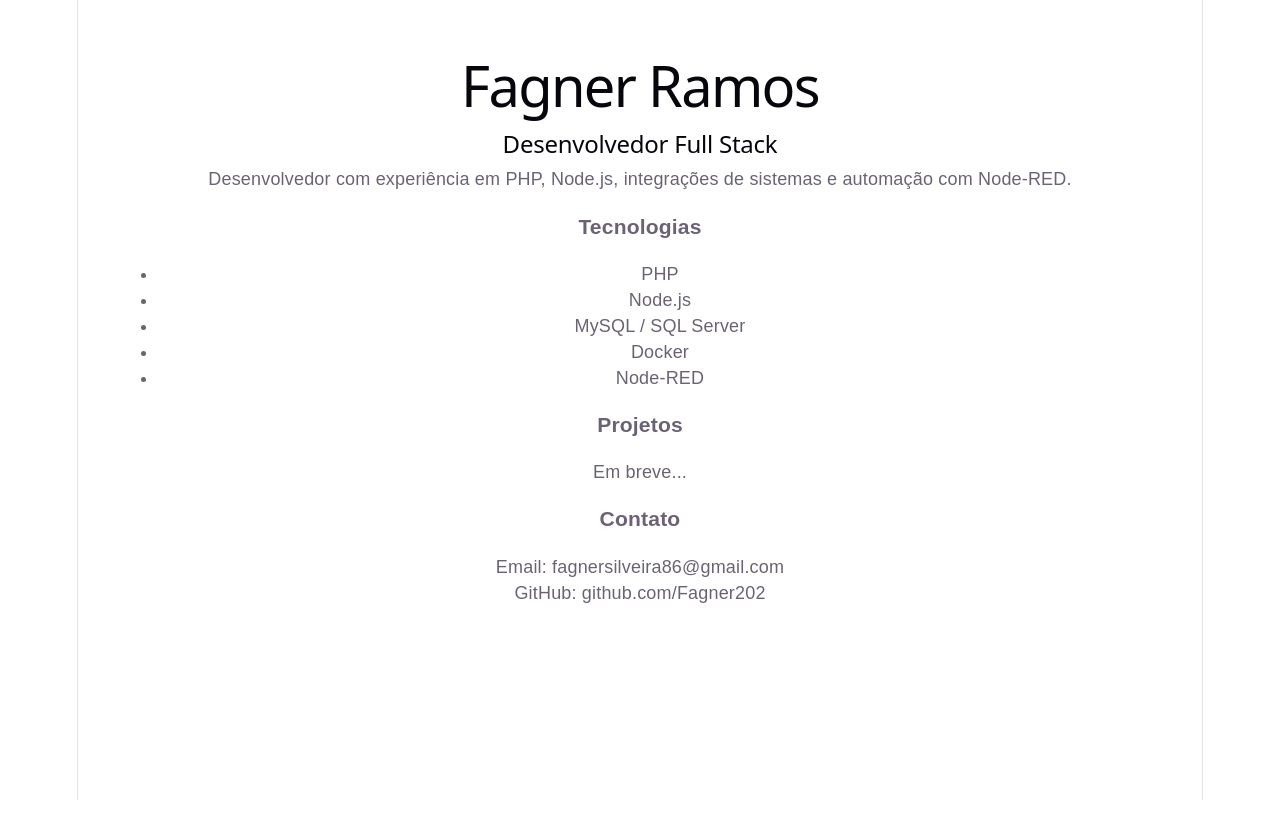
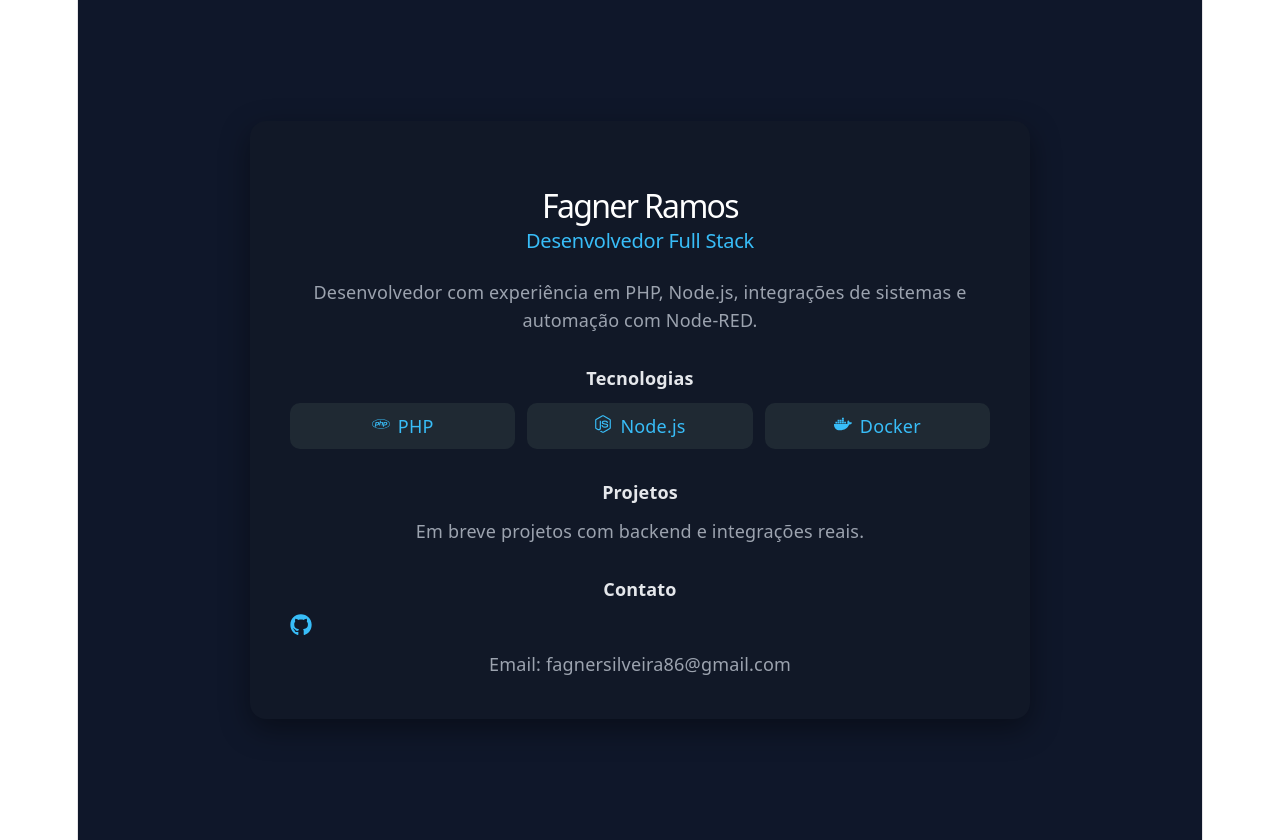
Before and after one commit to Fagner202/portifolio, a React (Vite) app: page / in a window 1280 px wide. Before the commit the page ends 800 px from the top, so only its background shows below. Built offline with nearby package versions, Linux system fonts and the light colour scheme.

Commit message:
. Melhorando layout inicial do portifólio

```diff
--- a/package.json
+++ b/package.json
@@ -11,7 +11,8 @@
   },
   "dependencies": {
     "react": "^19.2.4",
-    "react-dom": "^19.2.4"
+    "react-dom": "^19.2.4",
+    "react-icons": "^5.6.0"
   },
   "devDependencies": {
     "@eslint/js": "^9.39.4",
--- a/src/App.jsx
+++ b/src/App.jsx
@@ -1,40 +1,127 @@
 import { useState } from 'react'
-import reactLogo from './assets/react.svg'
-import viteLogo from './assets/vite.svg'
-import heroImg from './assets/hero.png'
+import { FaPhp, FaNodeJs, FaDocker, FaGithub } from "react-icons/fa";
+// import { SiMysql, SiMicrosoftsqlserver, SiNodered } from "react-icons/si";
 import './App.css'
 
+const techIcons = {
+  "PHP": <FaPhp />,
+  "Node.js": <FaNodeJs />,
+  // "MySQL": <SiMysql />,
+  // "SQL Server": <SiMicrosoftsqlserver />,
+  "Docker": <FaDocker />,
+  // "Node-RED": <SiNodered />,
+};
+
 function App() {
-  const [count, setCount] = useState(0)
+  return (
+    <div style={styles.container}>
+      <div style={styles.card}>
+        <h1 style={styles.name}>Fagner Ramos</h1>
+        <h2 style={styles.title}>Desenvolvedor Full Stack</h2>
 
-  return (
-    <>
-      <div style={{ padding: "40px", fontFamily: "Arial" }}>
-        <h1>Fagner Ramos</h1>
-        <h2>Desenvolvedor Full Stack</h2>
-
-        <p>
+        <p style={styles.text}>
           Desenvolvedor com experiência em PHP, Node.js, integrações de sistemas e automação com Node-RED.
         </p>
 
-        <h3>Tecnologias</h3>
-        <ul>
-          <li>PHP</li>
-          <li>Node.js</li>
-          <li>MySQL / SQL Server</li>
-          <li>Docker</li>
-          <li>Node-RED</li>
-        </ul>
+        <section style={styles.section}>
+          <h3 style={styles.subtitle}>Tecnologias</h3>
+          <div style={styles.techList}>
+            {Object.keys(techIcons).map((tech) => (
+              <div key={tech} style={styles.techItem}>
+                <span style={styles.icon}>{techIcons[tech]}</span>
+                <span>{tech}</span>
+              </div>
+            ))}
+          </div>
+        </section>
 
-        <h3>Projetos</h3>
-        <p>Em breve...</p>
+        <section style={styles.section}>
+          <h3 style={styles.subtitle}>Projetos</h3>
+          <p style={styles.text}>Em breve projetos com backend e integrações reais.</p>
+        </section>
 
-        <h3>Contato</h3>
-        <p>Email: fagnersilveira86@gmail.com</p>
-        <p>GitHub: github.com/Fagner202</p>
+        <section style={styles.section}>
+          <h3 style={styles.subtitle}>Contato</h3>
+          <div style={styles.socials}>
+            <a href="https://github.com/Fagner202" target="_blank" style={styles.socialIcon}>
+              <FaGithub />
+            </a>
+          </div>
+          <p style={styles.text}>Email: fagnersilveira86@gmail.com</p>
+        </section>
       </div>
-    </>
-  )
+    </div>
+  );
 }
 
+const styles = {
+  container: {
+    minHeight: "100vh",
+    background: "#0f172a",
+    display: "flex",
+    alignItems: "center",
+    justifyContent: "center",
+    padding: "20px",
+  },
+  card: {
+    background: "#111827",
+    padding: "40px",
+    borderRadius: "16px",
+    maxWidth: "700px",
+    width: "100%",
+    boxShadow: "0 10px 30px rgba(0,0,0,0.4)",
+  },
+  name: {
+    color: "#fff",
+    marginBottom: "10px",
+    fontSize: "32px",
+  },
+  title: {
+    color: "#38bdf8",
+    marginBottom: "25px",
+    fontSize: "20px",
+  },
+  subtitle: {
+    color: "#e5e7eb",
+    marginBottom: "12px",
+    fontSize: "18px",
+  },
+  text: {
+    color: "#9ca3af",
+    lineHeight: "1.6",
+  },
+  section: {
+    marginTop: "30px",
+  },
+  techList: {
+    display: "grid",
+    gridTemplateColumns: "repeat(auto-fit, minmax(120px, 1fr))",
+    gap: "12px",
+    marginTop: "10px",
+  },
+  techItem: {
+    display: "flex",
+    alignItems: "center",
+    gap: "8px",
+    background: "#1f2933",
+    padding: "10px",
+    borderRadius: "10px",
+    color: "#38bdf8",
+    justifyContent: "center",
+  },
+  icon: {
+    fontSize: "18px",
+  },
+  socials: {
+    display: "flex",
+    gap: "15px",
+    marginBottom: "10px",
+  },
+  socialIcon: {
+    color: "#38bdf8",
+    fontSize: "22px",
+  },
+};
+
+
 export default App
```
Also changed, not shown: 1 other file (tests, documents, lock files or other folders).
